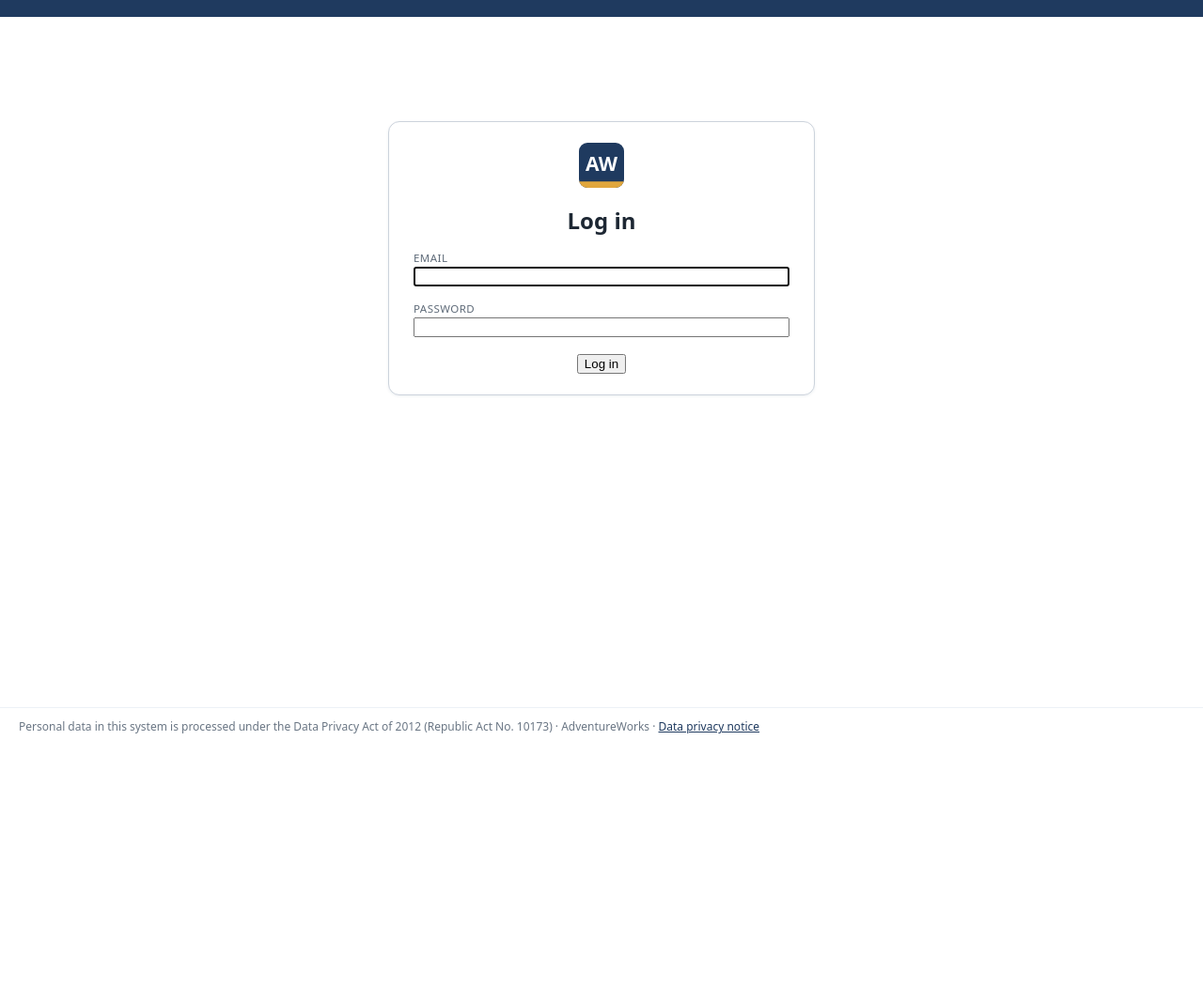
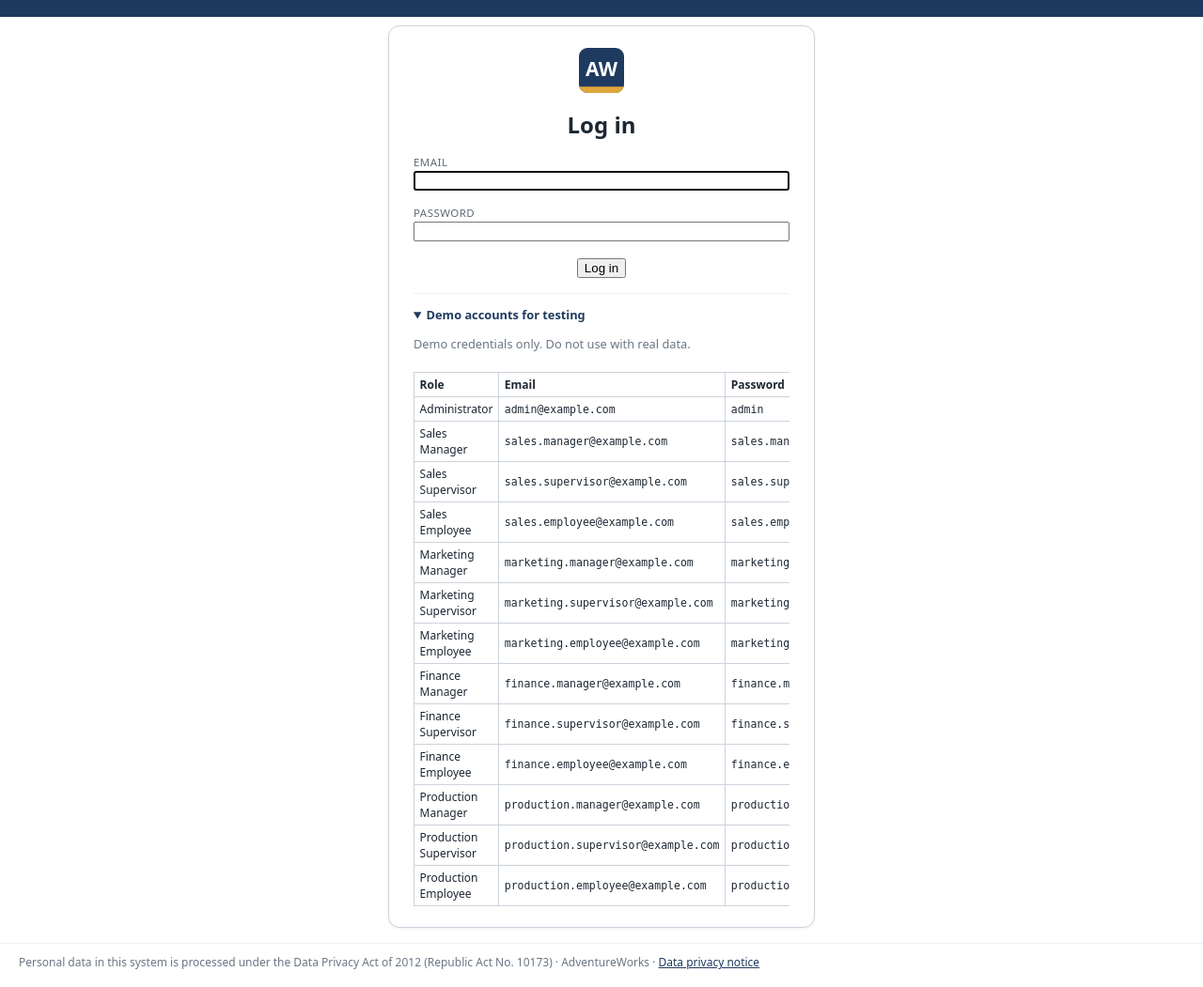
Before and after one commit to dave34458/adventureworks, a Django app: page /login/ in a window 1280 px wide. Shown: the whole page at 94% size. Before the commit the page ends 781 px from the top, so only its background shows below. Run offline with Django 5.2, Linux system fonts and the light colour scheme.

Commit message:
fix(deploy): support Railway host settings and show demo logins

```diff
--- a/core/templates/registration/login.html
+++ b/core/templates/registration/login.html
@@ -3,6 +3,11 @@
  .lcard img{margin:0 auto .8rem}
  .lcard form label{display:block;text-align:left;text-transform:uppercase;letter-spacing:.04em;font-size:.72rem;color:#5f6b79}
  .lcard form input[type=email],.lcard form input[type=password]{width:100%;box-sizing:border-box}
+ .demo{margin-top:1rem;border-top:1px solid #edf1f6;padding-top:.8rem;text-align:left;font-size:.8rem}
+ .demo summary{cursor:pointer;font-weight:600;color:#1f3a5f}
+ .demo table{width:100%;margin-top:.5rem;font-size:.75rem}
+ .demo th,.demo td{padding:.25rem .35rem}
+ .demo code{font-size:.72rem}
 </style>{% endblock %}{% block content %}
 <div class="lw"><div class="lcard">
  <img src="{% static 'core/favicon.svg' %}" alt="AdventureWorks" width="48" height="48">
@@ -13,5 +18,27 @@
   <input type="hidden" name="next" value="{{ next }}">
   <button>Log in</button>
  </form>
+ <details class="demo" open>
+  <summary>Demo accounts for testing</summary>
+  <p class="muted">Demo credentials only. Do not use with real data.</p>
+  <div class="scroll"><table>
+   <thead><tr><th>Role</th><th>Email</th><th>Password</th></tr></thead>
+   <tbody>
+    <tr><td>Administrator</td><td><code>admin@example.com</code></td><td><code>admin</code></td></tr>
+    <tr><td>Sales Manager</td><td><code>sales.manager@example.com</code></td><td><code>sales.manager</code></td></tr>
+    <tr><td>Sales Supervisor</td><td><code>sales.supervisor@example.com</code></td><td><code>sales.supervisor</code></td></tr>
+    <tr><td>Sales Employee</td><td><code>sales.employee@example.com</code></td><td><code>sales.employee</code></td></tr>
+    <tr><td>Marketing Manager</td><td><code>marketing.manager@example.com</code></td><td><code>marketing.manager</code></td></tr>
+    <tr><td>Marketing Supervisor</td><td><code>marketing.supervisor@example.com</code></td><td><code>marketing.supervisor</code></td></tr>
+    <tr><td>Marketing Employee</td><td><code>marketing.employee@example.com</code></td><td><code>marketing.employee</code></td></tr>
+    <tr><td>Finance Manager</td><td><code>finance.manager@example.com</code></td><td><code>finance.manager</code></td></tr>
+    <tr><td>Finance Supervisor</td><td><code>finance.supervisor@example.com</code></td><td><code>finance.supervisor</code></td></tr>
+    <tr><td>Finance Employee</td><td><code>finance.employee@example.com</code></td><td><code>finance.employee</code></td></tr>
+    <tr><td>Production Manager</td><td><code>production.manager@example.com</code></td><td><code>production.manager</code></td></tr>
+    <tr><td>Production Supervisor</td><td><code>production.supervisor@example.com</code></td><td><code>production.supervisor</code></td></tr>
+    <tr><td>Production Employee</td><td><code>production.employee@example.com</code></td><td><code>production.employee</code></td></tr>
+   </tbody>
+  </table></div>
+ </details>
 </div></div>
 {% endblock %}
--- a/railway.json
+++ b/railway.json
@@ -5,7 +5,7 @@
     "buildCommand": "python manage.py collectstatic --noinput"
   },
   "deploy": {
-    "startCommand": "sh -c 'if [ ! -f ${AW_DB_PATH:-/data/adventureworks.sqlite3} ]; then cp adventureworks.sqlite3 ${AW_DB_PATH:-/data/adventureworks.sqlite3}; fi; python manage.py migrate --noinput; python manage.py seed_reports; exec gunicorn aw_project.wsgi --bind 0.0.0.0:${PORT:-8000}'",
+    "startCommand": "sh -c 'DB=${AW_DB_PATH:-/data/adventureworks.sqlite3}; mkdir -p \"$(dirname \"$DB\")\"; if [ ! -f \"$DB\" ]; then cp adventureworks.sqlite3 \"$DB\"; fi; python manage.py migrate --noinput; python manage.py seed_reports; exec gunicorn aw_project.wsgi --bind 0.0.0.0:${PORT:-8000}'",
     "restartPolicyType": "ON_FAILURE",
     "restartPolicyMaxRetries": 10
   }
```
Also changed, not shown: aw_project/settings.py (+19 -3 lines).
